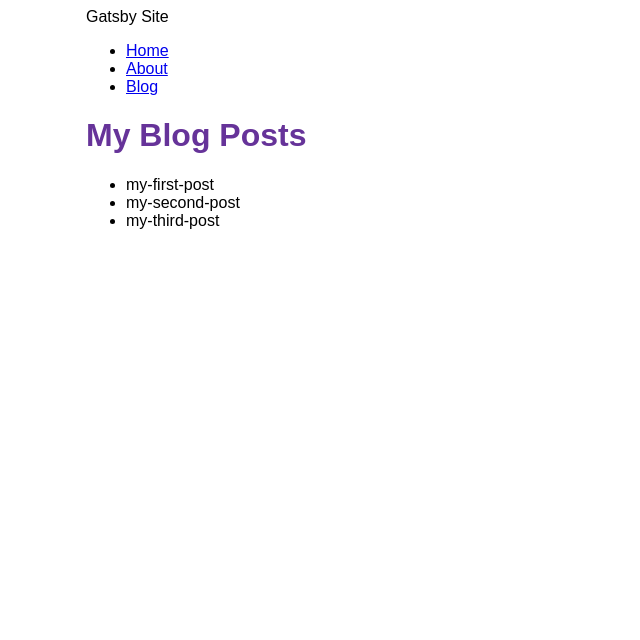
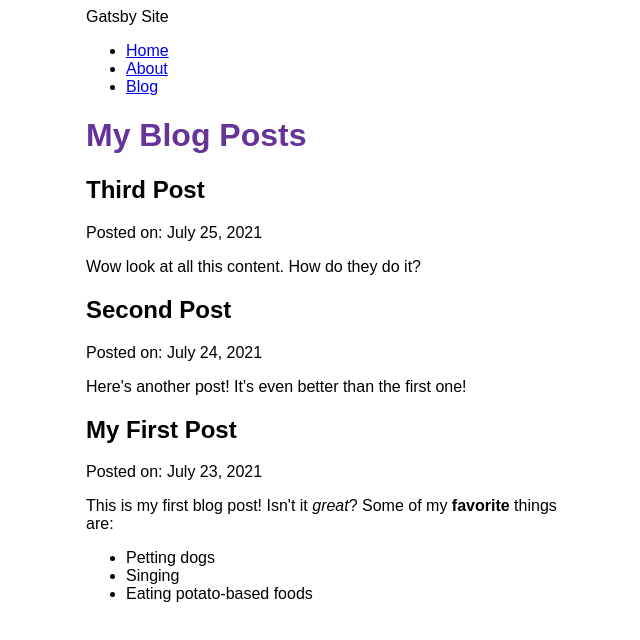
Before and after one commit to akhan445/gatsby-tutorial, a Gatsby site: page /blog in a window 1280 px wide. Shown: the whole page, without its empty margins (304-944 px from the left). Built offline with nearby package versions, Linux system fonts and the light colour scheme; Gatsby itself is replaced by a stand-in of ours.

Commit message:
Finished tutorial part 5

```diff
--- a/blog/my-first-post.mdx
+++ b/blog/my-first-post.mdx
@@ -0,0 +1,9 @@
+---
+title: "My First Post"
+date: "2021-07-23"
+---
+This is my first blog post! Isn't it *great*?
+Some of my **favorite** things are:
+* Petting dogs
+* Singing
+* Eating potato-based foods
--- a/blog/my-second-post.mdx
+++ b/blog/my-second-post.mdx
@@ -0,0 +1,5 @@
+---
+title: "Second Post"
+date: "2021-07-24"
+---
+Here's another post! It's even better than the first one!
--- a/blog/my-third-post.mdx
+++ b/blog/my-third-post.mdx
@@ -0,0 +1,6 @@
+---
+title: "Third Post"
+date: "2021-07-25"
+---
+
+Wow look at all this content. How do they do it?
--- a/gatsby-config.js
+++ b/gatsby-config.js
@@ -12,7 +12,7 @@
         name: `blog`,
         path: `${__dirname}/blog`,
       }
-
-    }
+    },
+    "gatsby-plugin-mdx"
   ],
 }
--- a/package.json
+++ b/package.json
@@ -15,8 +15,11 @@
     "clean": "gatsby clean"
   },
   "dependencies": {
+    "@mdx-js/mdx": "^1.6.22",
+    "@mdx-js/react": "^1.6.22",
     "gatsby": "^4.10.1",
     "gatsby-plugin-image": "^2.11.1",
+    "gatsby-plugin-mdx": "^3.11.1",
     "gatsby-plugin-sharp": "^4.11.1",
     "gatsby-source-filesystem": "^4.11.1",
     "react": "^17.0.1",
--- a/src/pages/blog.js
+++ b/src/pages/blog.js
@@ -1,24 +1,36 @@
 import * as React from "react";
 import Layout from "../components/layout/layout";
 import { graphql } from "gatsby";
+import { MDXRenderer } from "gatsby-plugin-mdx";
 
 const BlogPage = ({ data }) => {
   return (
     <Layout pageTitle="My Blog Posts">
-      <ul>
         {
-          data.allFile.nodes.map(node => <li key={node.name}>{node.name}</li>)
+          data.allMdx.nodes.map((node) => (
+            <article key={node.id}>
+              <h2>{node.frontmatter.title}</h2>
+              <p>Posted on: {node.frontmatter.date}</p>
+              <MDXRenderer>
+                {node.body}
+              </MDXRenderer>
+            </article>
+          ))
         }
-      </ul>
     </Layout>
   );
 }
 
 export const query = graphql`
   query {
-    allFile {
+    allMdx(sort: {fields: frontmatter___date, order: DESC}) {
       nodes {
-        name
+        frontmatter {
+          date(formatString: "MMMM D, YYYY")
+          title
+        }
+        id
+        body
       }
     }
   }
```
Also changed, not shown: 1 other file.
